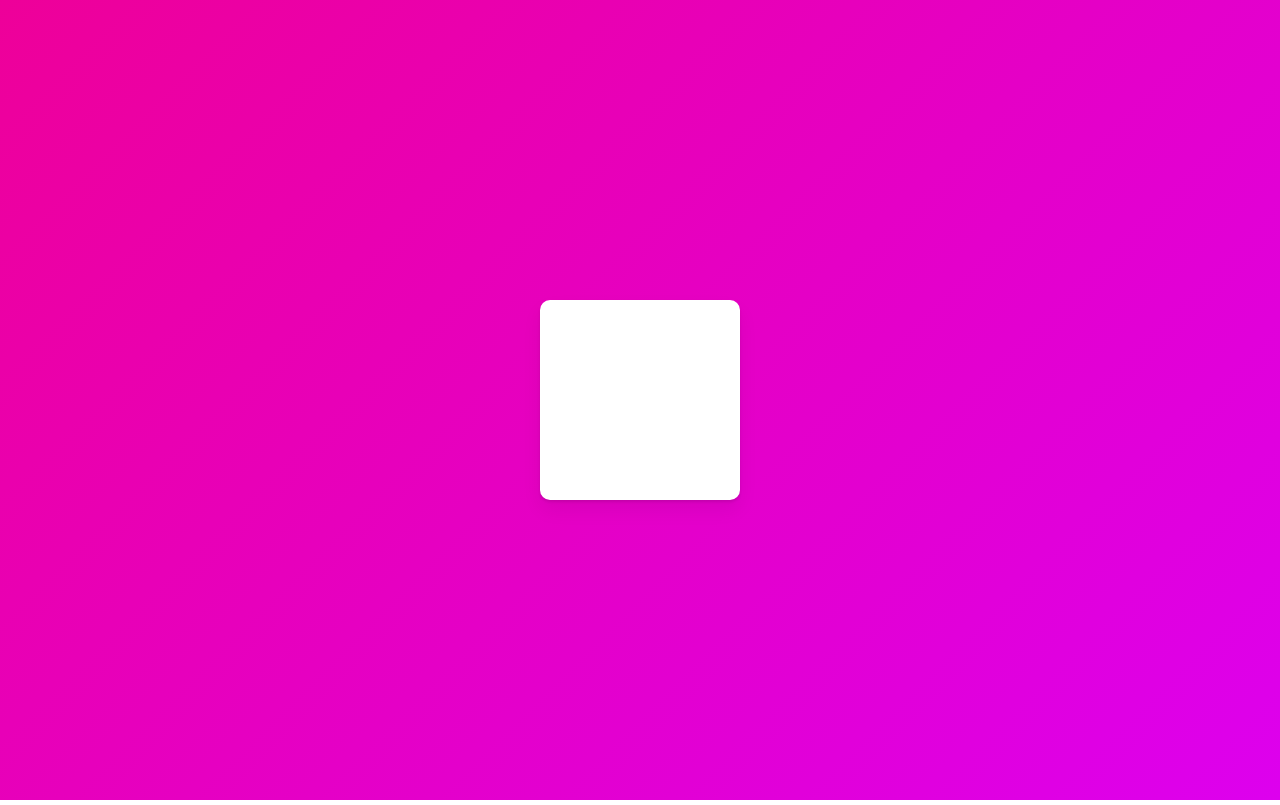
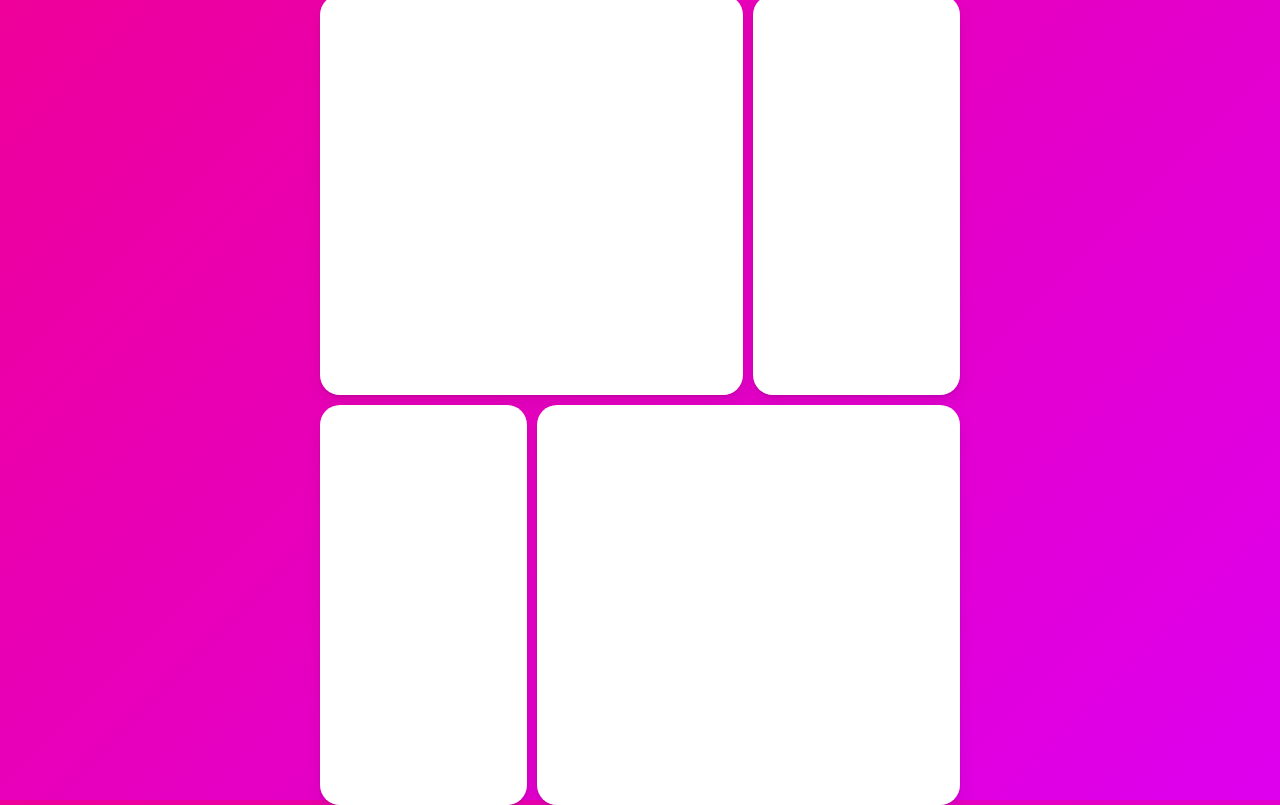
Before and after one commit to DdooBuggy/react_master_course, a React (Create React App) app: page / in a window 1280 px wide. Built offline with nearby package versions, Linux system fonts and the light colour scheme.

Commit message:
~#7.16 animations

```diff
--- a/package.json
+++ b/package.json
@@ -18,9 +18,9 @@
     "apexcharts": "^3.35.0",
     "babel-plugin-macros": "^3.1.0",
     "cra-template": "1.2.0",
+    "framer-motion": "^6.3.3",
     "react": "^18.0.0",
     "react-apexcharts": "^1.4.0",
-    "react-beautiful-dnd": "^13.1.0",
     "react-dom": "^18.0.0",
     "react-helmet": "^6.1.0",
     "react-hook-form": "^7.30.0",
@@ -28,7 +28,6 @@
     "react-router-dom": "^6.3.0",
     "react-scripts": "5.0.1",
     "recoil": "^0.7.2",
-    "recoil-persist": "^4.1.0",
     "styled-components": "^5.3.5",
     "typescript": "^4.6.3",
     "web-vitals": "^2.1.4"
@@ -58,9 +57,7 @@
     ]
   },
   "devDependencies": {
-    "@types/react-beautiful-dnd": "^13.1.2",
     "@types/react-helmet": "^6.1.5",
-    "@types/react-query": "^1.2.9",
     "@types/react-router-dom": "^5.3.3"
   }
 }
--- a/src/App.tsx
+++ b/src/App.tsx
@@ -1,25 +1,70 @@
 import styled from "styled-components";
+import { AnimatePresence, motion } from "framer-motion";
+import { useState } from "react";
 
-const Wrapper = styled.div`
+const Wrapper = styled(motion.div)`
   height: 100vh;
   width: 100vw;
+  display: flex;
+  justify-content: space-around;
+  align-items: center;
+`;
+
+const Box = styled(motion.div)`
+  height: 400px;
+  background-color: rgba(255, 255, 255, 1);
+  border-radius: 20px;
+  box-shadow: 0 2px 3px rgba(0, 0, 0, 0.1), 0 10px 20px rgba(0, 0, 0, 0.06);
+`;
+
+const Grid = styled.div`
+  display: grid;
+  grid-template-columns: repeat(3, 1fr);
+  width: 50vw;
+  gap: 10px;
+  div:first-child,
+  div:last-child {
+    grid-column: span 2;
+  }
+`;
+
+const Overlay = styled(motion.div)`
+  width: 100%;
+  height: 100%;
+  position: absolute;
   display: flex;
   justify-content: center;
   align-items: center;
 `;
 
-const Box = styled.div`
-  width: 200px;
-  height: 200px;
-  background-color: white;
-  border-radius: 10px;
-  box-shadow: 0 2px 3px rgba(0, 0, 0, 0.1), 0 10px 20px rgba(0, 0, 0, 0.06);
-`;
+const overlayVar = {
+  hidden: { backgroundColor: "rgba(0, 0, 0, 0)" },
+  visible: { backgroundColor: "rgba(0, 0, 0, 0.5)" },
+  exit: { backgroundColor: "rgba(0, 0, 0, 0)" },
+};
 
 function App() {
+  const [id, setId] = useState<null | string>(null);
   return (
     <Wrapper>
-      <Box />
+      <Grid>
+        {["1", "2", "3", "4"].map((n) => (
+          <Box onClick={() => setId(n)} key={n} layoutId={n} />
+        ))}
+      </Grid>
+      <AnimatePresence>
+        {id ? (
+          <Overlay
+            onClick={() => setId(null)}
+            variants={overlayVar}
+            initial="hidden"
+            animate="visible"
+            exit="exit"
+          >
+            <Box layoutId={id} style={{ width: 400, height: 200 }} />
+          </Overlay>
+        ) : null}
+      </AnimatePresence>
     </Wrapper>
   );
 }
```
Also changed, not shown: 1 other file (tests, documents, lock files or other folders).
